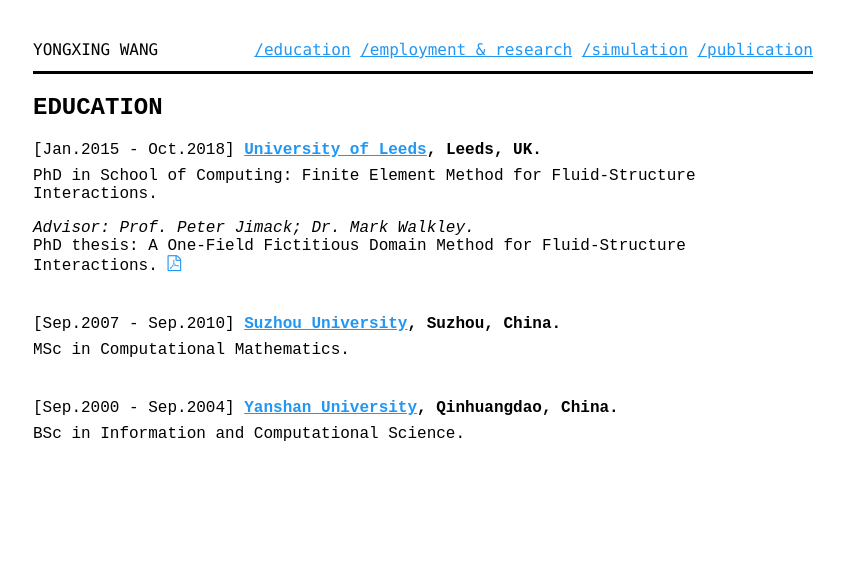
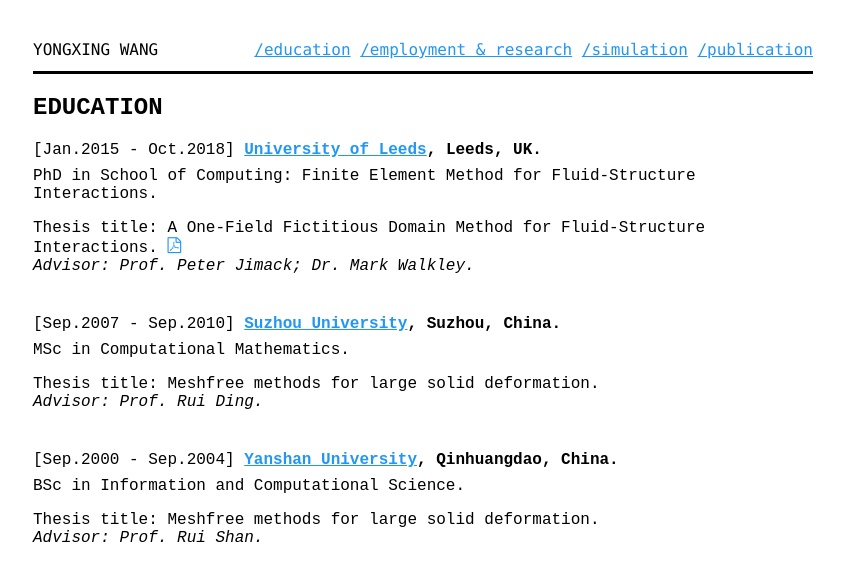
Before and after one commit to yongxingwang/yongxingwang.github.io, a Jekyll site: the page built from education.html, in a window 1280 px wide. Shown: the top 581 px of the page, without its empty margins (217-1061 px from the left). Built offline with Jekyll 4.4.1, drawn with Linux system fonts in a browser that asks for light colours; some web fonts are replaced.

Commit message:
Update education.html

```diff
--- a/education.html
+++ b/education.html
@@ -13,9 +13,9 @@
             PhD in School of Computing: Finite Element Method for Fluid-Structure Interactions.
         </p>
 	<p>
-                <span class="author">Advisor: Prof. Peter Jimack; Dr. Mark Walkley.</span>
-                <span class="meta">PhD thesis: A One-Field Fictitious Domain Method for Fluid-Structure Interactions.
+                <span class="meta">Thesis title: A One-Field Fictitious Domain Method for Fluid-Structure Interactions.
                 <a href="assets/pdf/wangphdthesis.pdf"><i class="icon-file-pdf-o" aria-hidden="true"><span class="sr">PDF</span></i></a></span>
+	        <span class="author">Advisor: Prof. Peter Jimack; Dr. Mark Walkley.</span>
 	 </p>
     </section>
 
@@ -24,13 +24,22 @@
         <p>
             MSc in Computational Mathematics.
         </p>
+	<p>
+                <span class="meta">Thesis title: Meshfree methods for large solid deformation.</span>
+	        <span class="author">Advisor: Prof. Rui Ding.</span>
+	 </p>
 	</section>
 
     <section id="archetipum">
         <header>[Sep.2000 - Sep.2004] <strong><a href="https://www.ysu.edu.cn/" target="_blank">Yanshan University</a>, Qinhuangdao, China.</strong> </header>
         <p>
             BSc in Information and Computational Science.
-        </p></section>
+        </p>
+	<p>
+                <span class="meta">Thesis title: Meshfree methods for large solid deformation.</span>
+	        <span class="author">Advisor: Prof. Rui Shan.</span>
+	 </p
+	</section>
 
 <!--
     <section id="rafscope">
```
